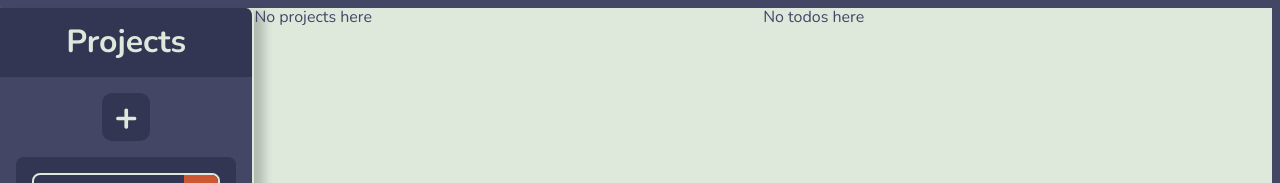
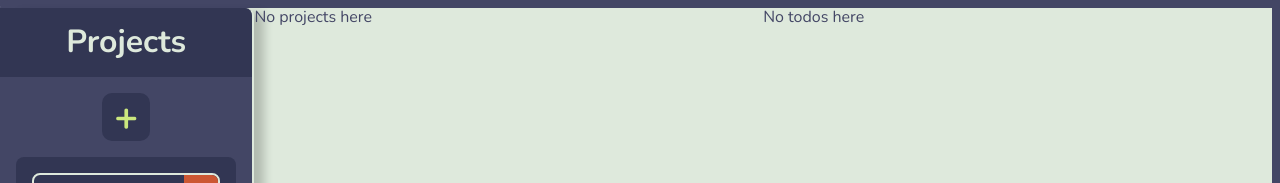
Before and after one commit to totocorvidoni/todo-vue, a Vue app: page /full in a window 1280 px wide. Shown: the top 183 px of the page. Built offline with nearby package versions, Linux system fonts and the light colour scheme.

Commit message:
Fix button moving away while being pressed.

```diff
--- a/src/components/ProjectsList.vue
+++ b/src/components/ProjectsList.vue
@@ -96,7 +96,7 @@ export default {
     background: $color1-dark;
     border: none;
     border-radius: $little-radius;
-    color: $color5;
+    color: $color3;
     font-size: 2.5rem;
     font-weight: 700;
     line-height: 1em;
@@ -146,6 +146,7 @@ export default {
     &.active {
       background: $color5;
       color: $color1;
+      transform: none;
     }
 
     &:hover {
```
